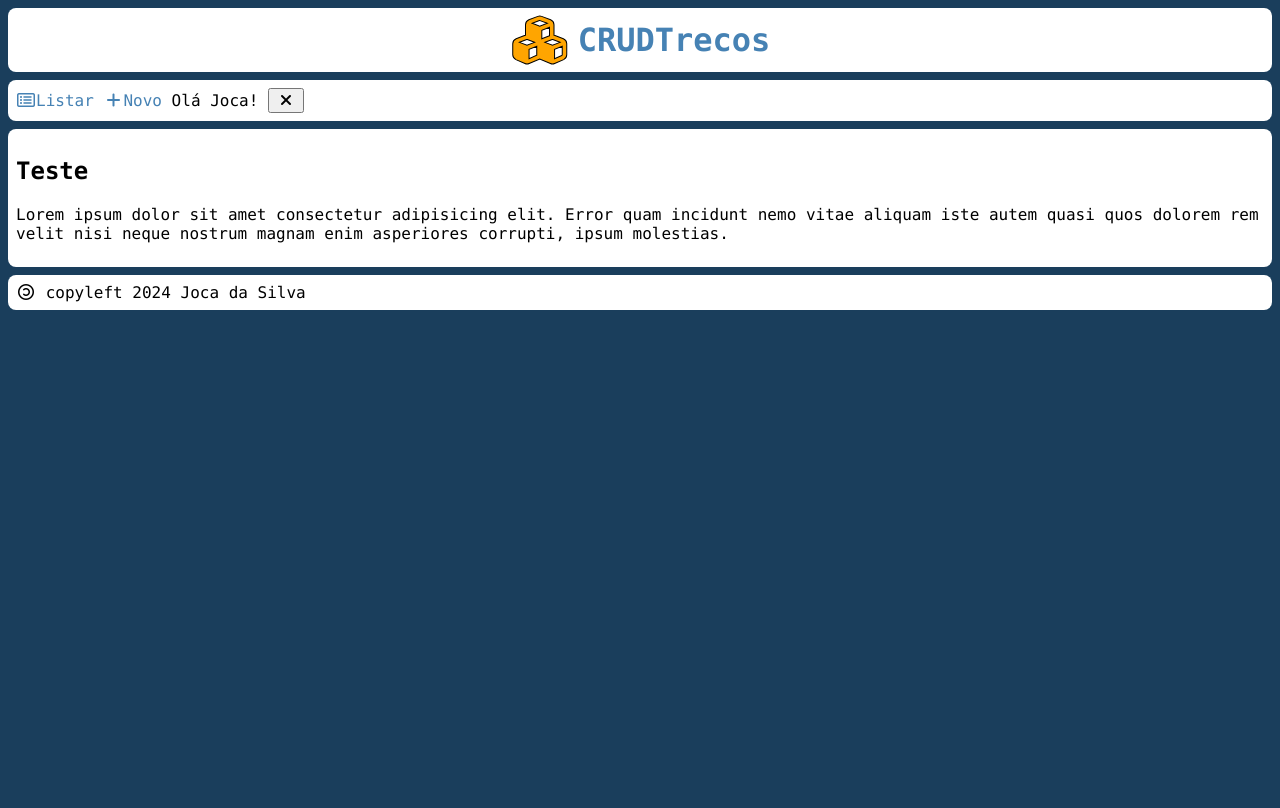
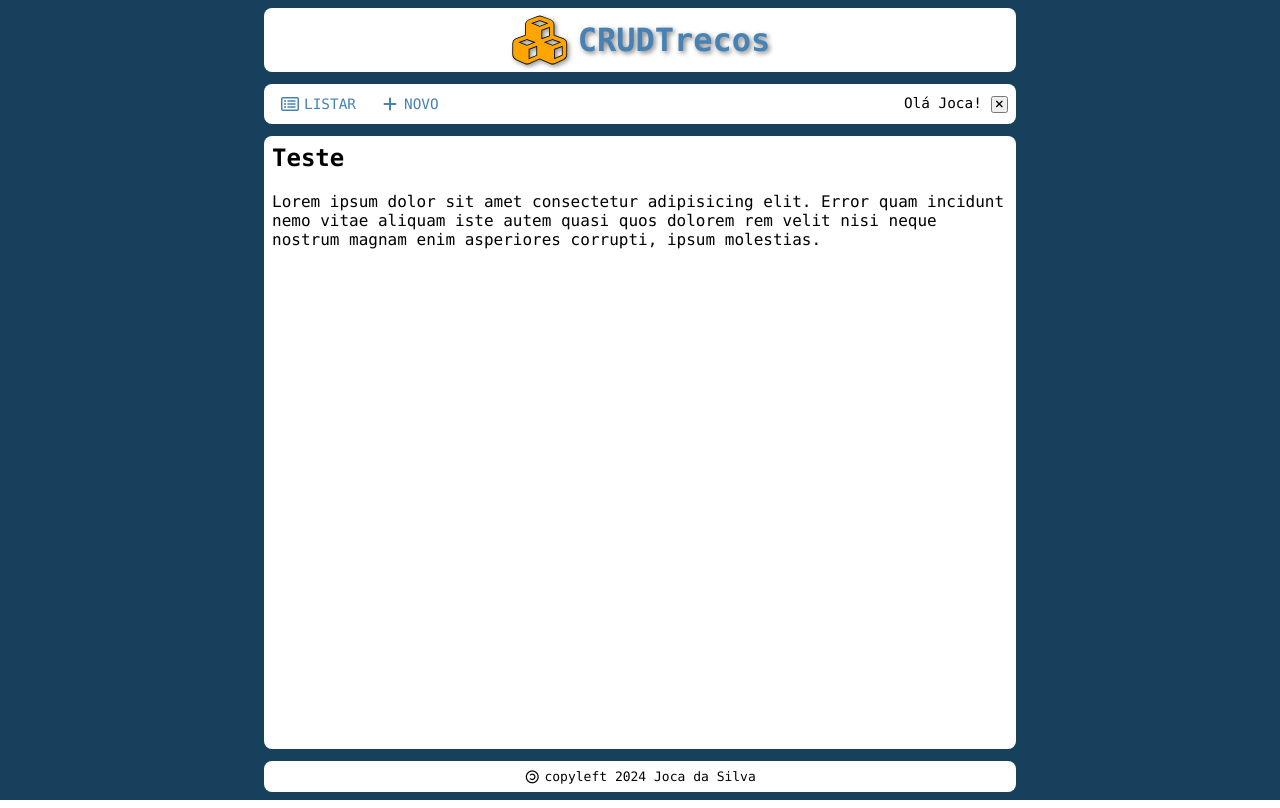
Before and after one commit to vanessacolli/Projeto, a Flask app: page / in a window 1280 px wide. Run offline with Flask 3, Linux system fonts and the light colour scheme; some libraries are stand-ins or nearby versions.

Commit message:
template

```diff
--- a/app.py
+++ b/app.py
@@ -1,17 +1,33 @@
+# Importa as dependências do aplicativo
 from flask import Flask, render_template
 
+# Cria um aplicativo Flask chamado "app"
 app = Flask(__name__)
 
+# Rota raiz, equivalente a páginai inicial do site (index)
+@app.route("/")
+def home(): # Função executada ao acessar a rota raiz
 
-@app.route("/")
-def hello_world():
-
-    page = {
-        'title': 'CRUDTrecos'
+    # Cria um usuário "fake" para testes
+    # No futuro, isso virá de um cookie
+    usuario = {
+        'nome': 'Joca da Silva',
+        'id': '1'
     }
 
-    return render_template('_template.html', **page)
+    # Extrai apenas o primeiro nome do usuário
+    usuario['pnome'] = usuario['nome'].split()[0]
 
+    # Dados, variáveis e valores a serem passados para o template HTML
+    pagina = {
+        'title': 'CRUDTrecos',
+        'user': usuario
+    }
 
+    # Renderiza o template HTML, passaod valores para ele
+    return render_template('_template.html', **pagina)
+
+# Executa o servidor HTTP se estiver no modo de desenvolvimento
+# Remova / comente essas linhas no modo de produção
 if __name__ == '__main__':
     app.run(debug=True)
--- a/static/css/_template.css
+++ b/static/css/_template.css
@@ -1,4 +1,30 @@
+/* Importa a bilbioteca de ícones Font Awesome da CDNJS */
 @import url('https://cdnjs.cloudflare.com/ajax/libs/font-awesome/6.6.0/css/all.min.css');
+
+/* Definições e paleta de cores do tema */
+:root {
+    /* Fonte padrão */
+    --font-family: Consolas, "Courier New", "Lucida Console", Monaco, monospace;
+    --font-size: 16px;
+
+    /* Cor de fundo do site */
+    --background-color: rgb(23, 64, 92);
+
+    /* Cor 1 do tema */
+    --primary-color: steelblue;
+
+    /* Cor 2 do tema */
+    --secondary-color: orange;
+
+    /* Cor 3 do tema */
+    --tertiary-color: orangered;
+
+    /* Cor de fundo das caixas*/
+    --box-background-color: white;
+
+    /* Definição do logotipo */
+    --logo-border: .8px black;
+}
 
 * {
     box-sizing: border-box;
@@ -13,37 +39,53 @@ body,
     height: 100%;
     margin: 0;
     padding: 0;
-}
-
-html,
-body {
-    font-family: Consolas, 'Courier New', Courier, monospace;
-    font-size: 16px;
+    font-family: var(--font-family);
+    font-size: var(--font-size);
 }
 
 body {
-    background-color: rgb(26, 62, 92);
+    background-color: var(--background-color);
 }
 
+/* Estilos de links */
 a {
-    color: steelblue;
+    color: var(--primary-color);
     text-decoration: none;
 }
 
 a:hover {
-    color: orangered;
+    color: var(--tertiary-color);
 }
 
-input, textarea, button {
+/* Estilos para inputs, textarea e button */
+input,
+textarea,
+button {
     font-family: inherit;
     font-size: inherit;
 }
 
-#wrap>header, #wrap>nav, #wrap>main, #wrap>footer {
-    background-color: white;
+/* Contêiner principal */
+#wrap {
+    max-width: 768px;
+    margin: auto;
+    display: flex;
+    flex-direction: column;
+}
+
+/* Elementos filhos de #wrap */
+#wrap>header,
+#wrap>nav,
+#wrap>main,
+#wrap>footer {
+    background-color: var(--box-background-color);
     padding: .5rem;
-    margin: .5rem;
+    margin: .25rem .5rem .5rem .5rem;
     border-radius: .5rem;
+}
+
+#wrap>header {
+    margin-top: .5rem;
 }
 
 #wrap>header a {
@@ -56,10 +98,81 @@ input, textarea, button {
     display: block;
     margin-right: .5rem;
     font-size: 3rem;
-    color: orange;
-    -webkit-text-stroke: 1px black;
+    color: var(--secondary-color);
+    -webkit-text-stroke: var(--logo-border);
+    text-shadow: 2px 2px 5px grey;
 }
 
 #wrap>header h1 {
+    color: var(--primary-color);
     margin: 0;
+    text-shadow: 2px 2px 5px grey;
 }
+
+#wrap>nav {
+    display: flex;
+    align-items: center;
+}
+
+#wrap>nav a {
+    color: var(--primary-color);
+    display: flex;
+    flex-direction: column;
+    align-items: center;
+    justify-content: center;
+    padding: .25rem .5rem;
+    margin-right: .5rem;
+    text-transform: uppercase;
+}
+
+#wrap>nav a:hover {
+    color: var(--box-background-color);
+    background-color: var(--primary-color);
+    border-radius: .25rem;
+}
+
+#wrap>nav span {
+    margin-left: auto;
+    font-size: 90%;
+}
+
+#wrap>nav span button {
+    font-size: 75%;
+    padding: 0;
+    cursor: pointer;
+}
+
+#wrap>nav a i {
+    font-size: 1.5rem;
+    margin-bottom: .25rem;
+}
+
+@media screen and (min-width: 425px) {
+    #wrap>nav a {
+        flex-direction: row;
+    }
+
+    #wrap>nav a i {
+        font-size: 1rem;
+        margin: 0 .25rem 0 0;
+    }
+}
+
+#wrap>main {
+    flex-grow: 1;
+}
+
+#wrap>main>h2:first-child {
+    margin-top: 0;
+}
+
+#wrap>footer {
+    font-size: small;
+    display: flex;
+    align-items: center;
+    justify-content: center;
+}
+
+#wrap>footer i {
+    margin-right: .25rem;
+}
--- a/templates/_template.html
+++ b/templates/_template.html
@@ -5,6 +5,7 @@
     <meta charset="UTF-8">
     <meta name="viewport" content="width=device-width, initial-scale=1.0">
     <link rel="stylesheet" href="/static/css/_template.css">
+    <link rel="shortcut icon" href="/static/img/favicon.png">
     <title>{{ title }}</title>
 </head>
 
@@ -20,11 +21,11 @@
         </header>
 
         <nav>
-            <a href="/"><i class="fa-regular fa-rectangle-list fa-fw"></i><span>Listar</span></a>
-            <a href="/novo"><i class="fa-solid fa-plus fa-fw"></i><span>Novo</span></a>
+            <a href="/" title="Listar meus trecos"><i class="fa-regular fa-rectangle-list fa-fw"></i><span>Listar</span></a>
+            <a href="/novo" title="Cadastrar novo treco"><i class="fa-solid fa-plus fa-fw"></i><span>Novo</span></a>
             <span>
-                Olá Joca!
-                <button><i class="fa-solid fa-xmark fa-fw"></i></button>
+                Olá {{ user.pnome }}!
+                <button id="logout" title="Sair / Logout do aplicativo"><i class="fa-solid fa-xmark fa-fw"></i></button>
             </span>
         </nav>
 
```
Also changed, not shown: static/img/favicon.png (added).
